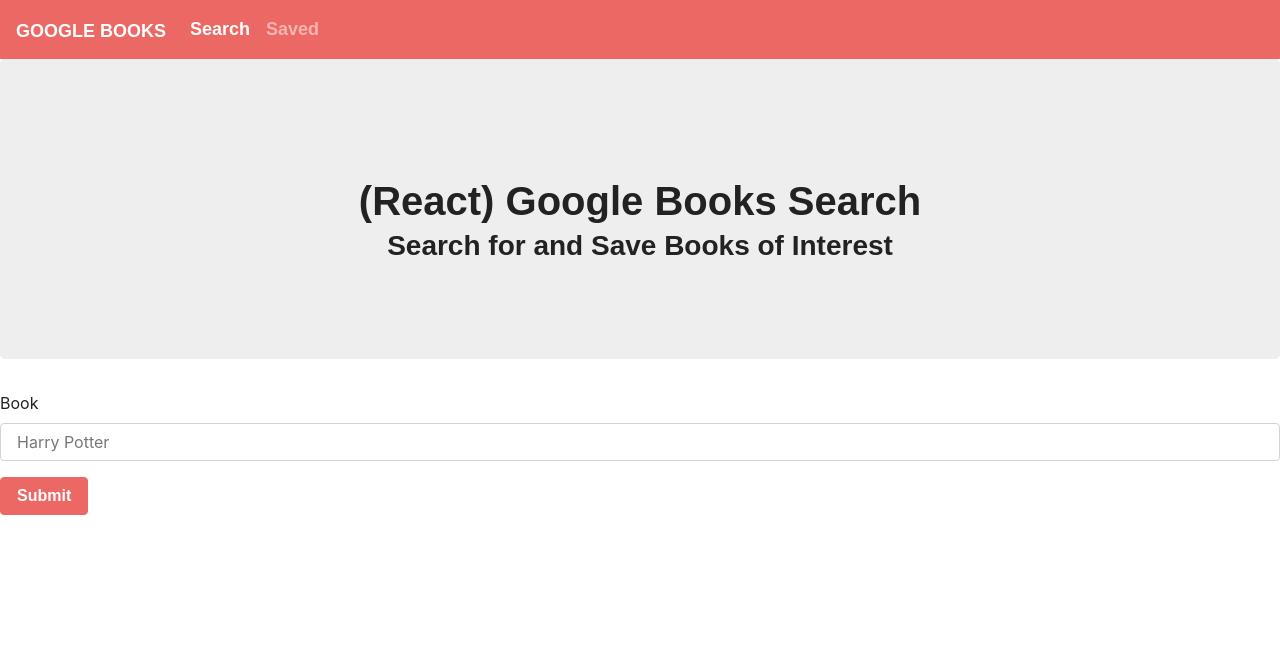
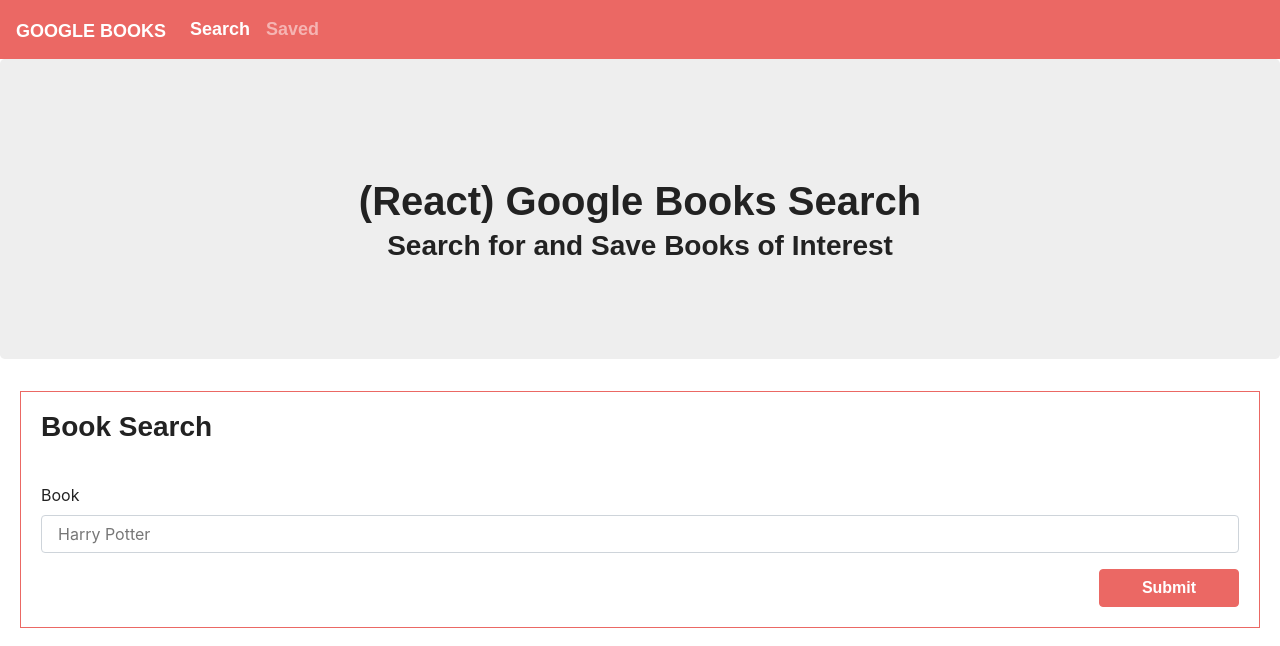
Before and after one commit to cynthia-dm1216/books-research, a React (Create React App) app in the folder client/: page / in a window 1280 px wide. Shown: the top 646 px of the page. Built offline with nearby package versions, Linux system fonts and the light colour scheme; a web font is replaced by a local one.

Commit message:
added style sheet to searcCard

```diff
--- a/client/src/components/ResultContainer/index.js
+++ b/client/src/components/ResultContainer/index.js
@@ -2,7 +2,7 @@
 import './style.css';
 
 function ResultContainer(){
-    return();
+
 }
 
 export default ResultContainer;
--- a/client/src/components/SearchCard/index.js
+++ b/client/src/components/SearchCard/index.js
@@ -1,8 +1,10 @@
 import React from 'react';
+import './style.css';
 
 function SearchCard(){
     return(
         <div className='search-card'>
+            <h3>Book Search</h3>
             <form>
                 <div className='form-group'>
                     <label for='search-input'>Book</label>
--- /dev/null
+++ b/client/src/components/SearchCard/style.css
@@ -0,0 +1,25 @@
+* {
+    padding: 0;
+    box-sizing: border-box;
+    margin: 0;
+}
+
+.search-card {
+    margin: 20px;
+    border: 1px solid #EB6864;
+    padding: 20px;
+}
+
+.search-card h3 {
+    margin-bottom: 40px;
+}
+
+.search-card form {
+    display: flex;
+    flex-direction: column;
+}
+
+.search-card button {
+    width: 140px;
+    align-self: flex-end;
+}
```
